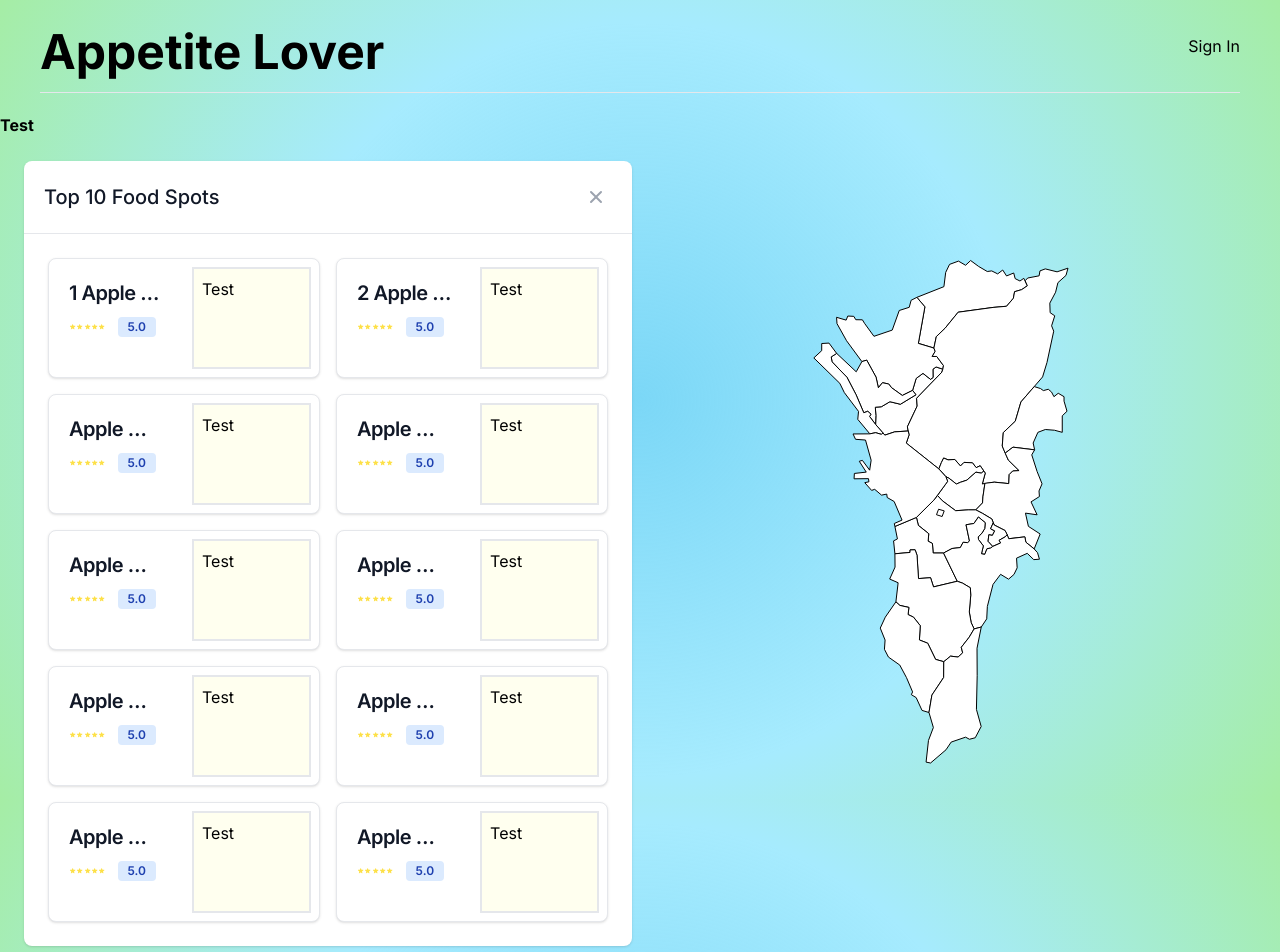
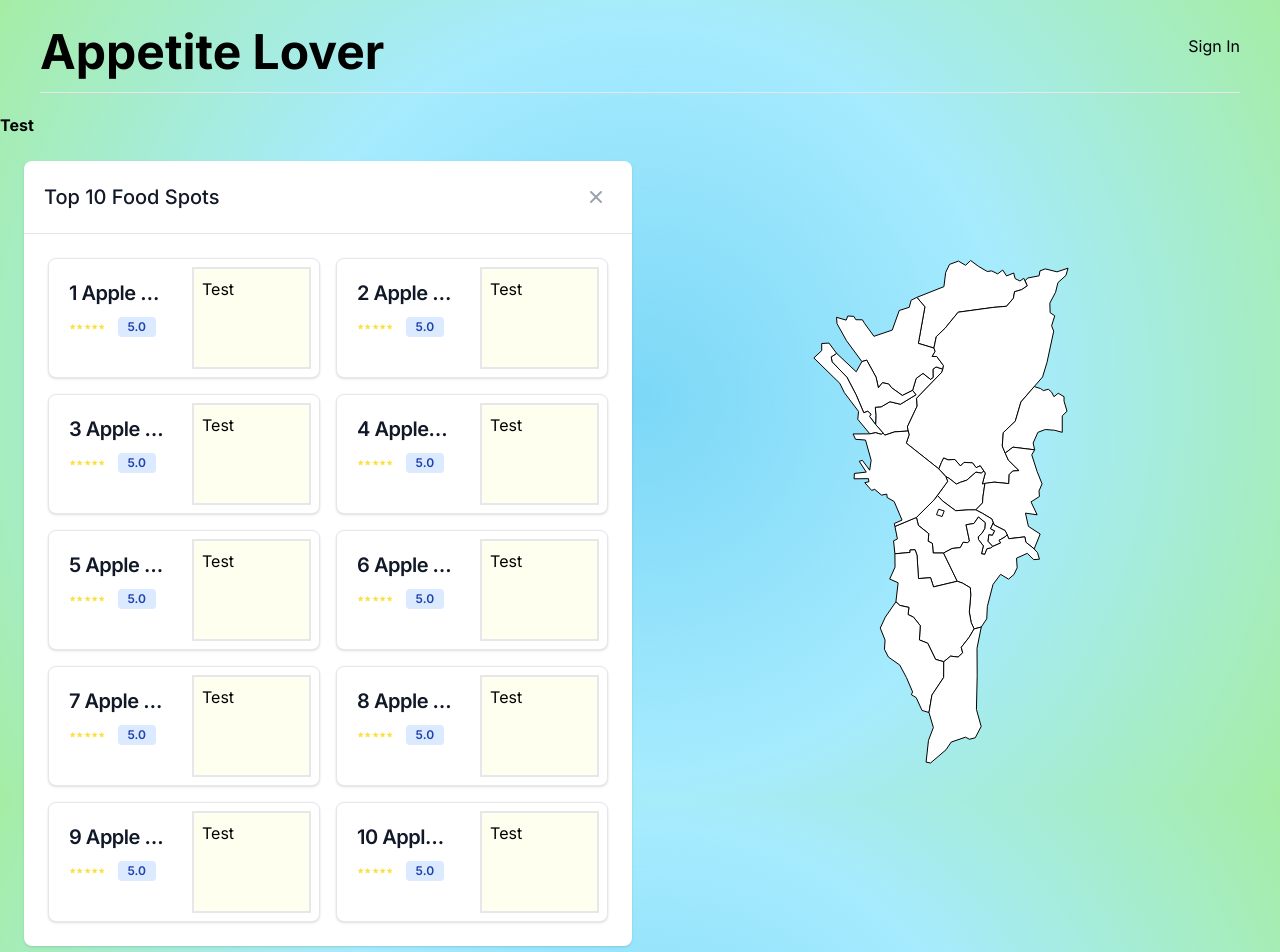
Before and after one commit to kevin-jake/appetite-lover, a Next.js app: page / in a window 1280 px wide. Shown: the top 952 px of the page. Built offline with nearby package versions, Linux system fonts and the light colour scheme.

Commit message:
add layout and top10 array

```diff
--- a/app/(home)/FoodSpotCards.jsx
+++ b/app/(home)/FoodSpotCards.jsx
@@ -2,6 +2,7 @@ import Image from "next/image";
 import React from "react";
 
 const FoodSpotCards = ({ name }) => {
+  console.log("🚀 ~ file: FoodSpotCards.jsx:5 ~ FoodSpotCards ~ name:", name);
   return (
     <div className="w-full grid grid-cols-2 relative bg-white border border-gray-200 rounded-lg shadow dark:bg-gray-800 dark:border-gray-700">
       <div className="px-5 py-5 w-full">
--- a/app/(home)/TopLists.jsx
+++ b/app/(home)/TopLists.jsx
@@ -1,7 +1,9 @@
 import React from "react";
 import FoodSpotCards from "./FoodSpotCards";
 
-const TopLists = () => {
+const TopLists = ({ colNumber = 2 }) => {
+  let top10 = Array.from({ length: 10 }, (value, index) => index + 1);
+  console.log("🚀 ~ file: TopLists.jsx:6 ~ TopLists ~ top10:", top10);
   return (
     <div
       id="top-left-modal"
@@ -36,17 +38,10 @@ const TopLists = () => {
               <span className="sr-only">Close modal</span>
             </button>
           </div>
-          <div className="grid grid-cols-2 gap-4 p-6">
-            <FoodSpotCards name={"1"} />
-            <FoodSpotCards name={"2"} />
-            <FoodSpotCards />
-            <FoodSpotCards />
-            <FoodSpotCards />
-            <FoodSpotCards />
-            <FoodSpotCards />
-            <FoodSpotCards />
-            <FoodSpotCards />
-            <FoodSpotCards />
+          <div className={`grid grid-cols-${colNumber} gap-4 p-6`}>
+            {top10.map((item) => (
+              <FoodSpotCards key={item} name={item} />
+            ))}
 
             {/* <p className="text-base leading-relaxed text-gray-500 dark:text-gray-400">
               The European Union’s General Data Protection Regulation (G.D.P.R.)
--- a/app/details/[foodspot]/Content.jsx
+++ b/app/details/[foodspot]/Content.jsx
@@ -66,7 +66,7 @@ const Content = () => {
   return (
     <div className="flex-col flex w-full  mb-10">
       {/* BREADCRUMBS */}
-      <div className="mb-4 md:mb-0 w-full relative" style={{ height: "24em" }}>
+      <div className="mb-4 md:mb-0 w-full relative" style={{ height: "18em" }}>
         <div
           className="absolute left-0 bottom-0 w-full h-full z-10"
           style={{
--- a/app/details/[foodspot]/page.jsx
+++ b/app/details/[foodspot]/page.jsx
@@ -1,5 +1,6 @@
 import React from "react";
 import Content from "./Content";
+import TopLists from "@/app/(home)/TopLists";
 
 const Post = async () => {
   const post = [];
@@ -7,14 +8,16 @@ const Post = async () => {
   if (!post) {
     return <div>Post Not Found</div>;
   }
-  console.log("test");
+
   return (
     <main className="px-10 leading-7">
       <div className="md:flex gap-10 mb-5">
         <div className="basis-3/4">
           <Content />
         </div>
-        <div className="basis-1/4"></div>
+        <div className="basis-1/4">
+          <TopLists colNumber={"1"} />
+        </div>
       </div>
     </main>
   );
```
